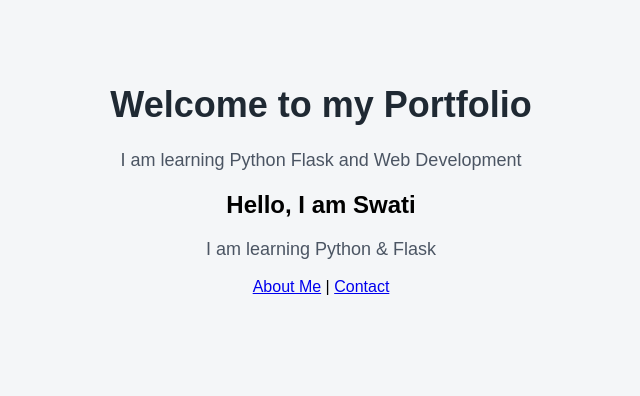
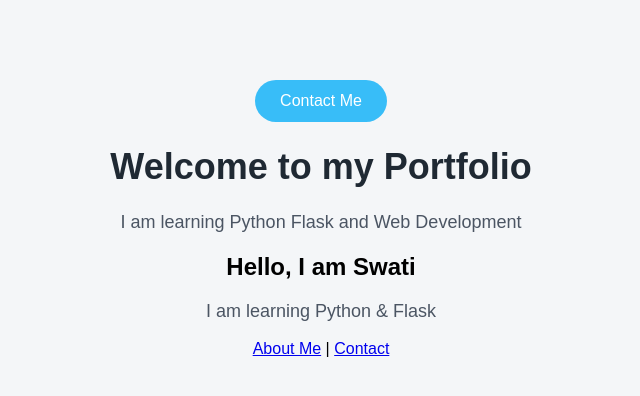
Before and after one commit to swatiJadav/flask-portfolio, a Flask app: page / in a window 1280 px wide. Shown: the part 80-476 px from the top of the page, without its empty margins (319-959 px from the left). Run offline with Flask 3, Linux system fonts and the light colour scheme.

Commit message:
Update index.html

```diff
--- a/templates/index.html
+++ b/templates/index.html
@@ -19,6 +19,9 @@
 
     <!-- MAIN CONTENT -->
     <div class="container">
+
+        <a href="/contact" class="btn">Contact Me</a>
+
         <h1>Welcome to my Portfolio</h1>
         <p>I am learning Python Flask and Web Development</p>
 
```
